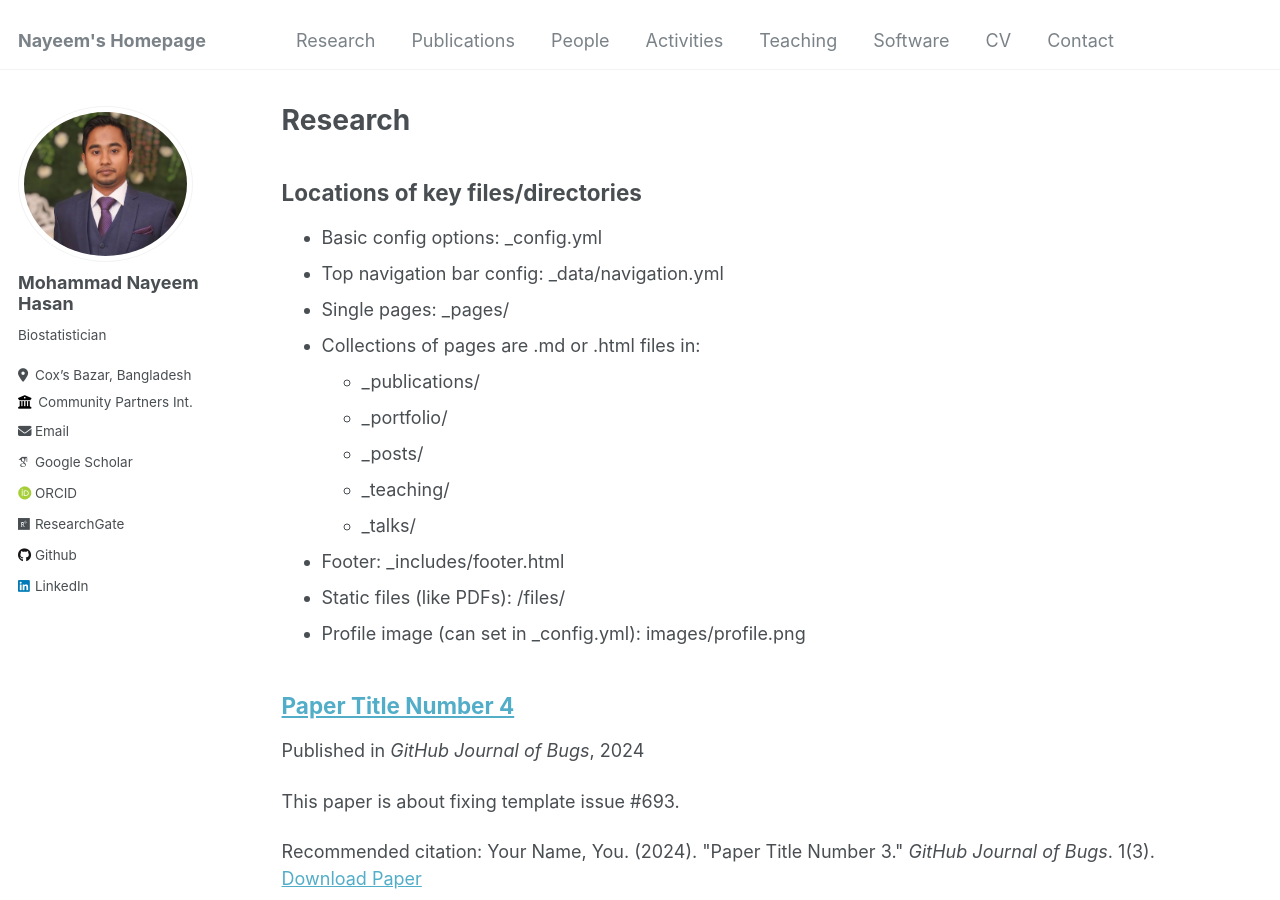
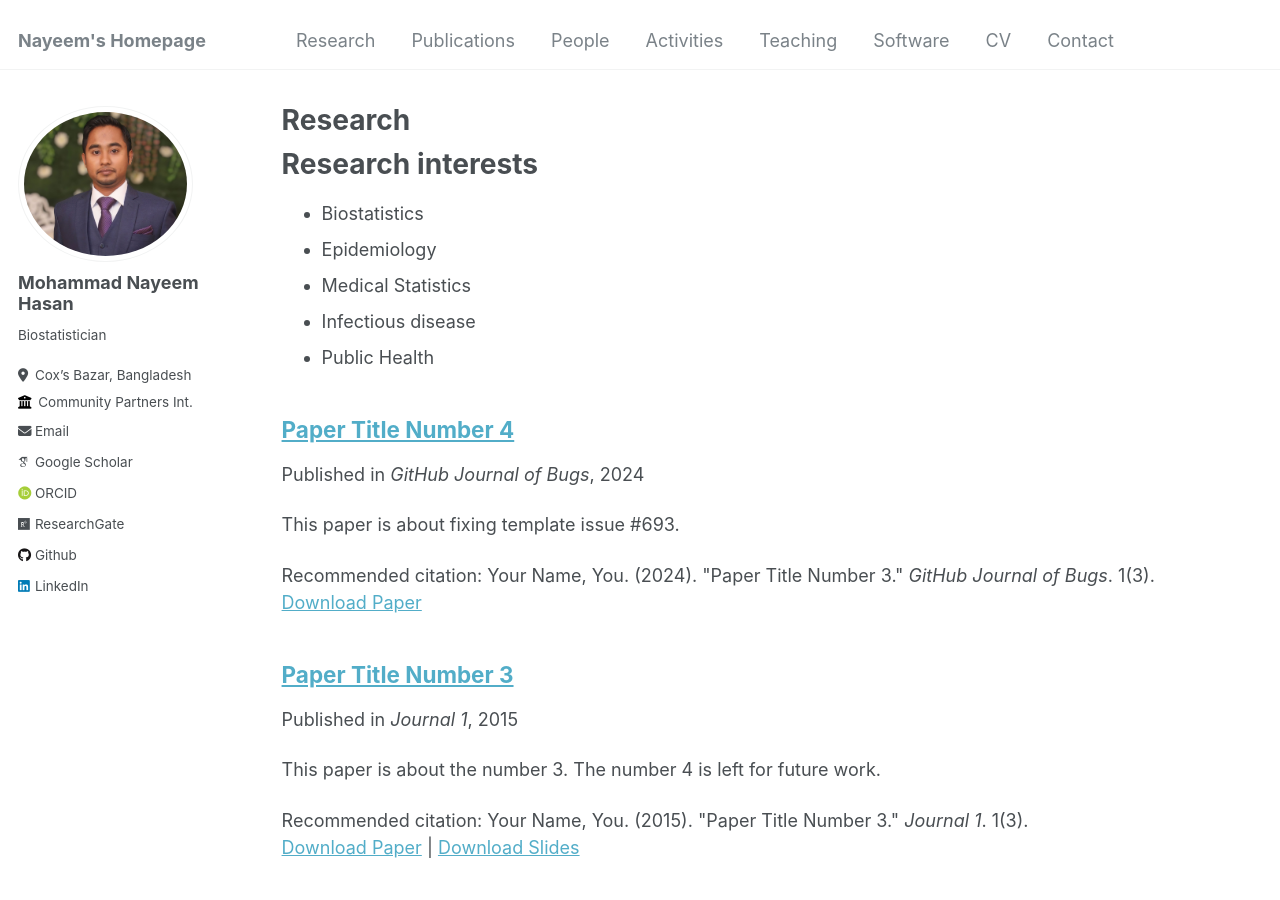
Before and after one commit to nayeemlab/nayeemlab.github.io, a Jekyll site: the page built from _pages/research.md, in a window 1280 px wide and 900 px high. Built offline with Jekyll 4.4.1, drawn with Linux system fonts in a browser that asks for light colours; some web fonts are replaced.

Commit message:
Update research.md

```diff
--- a/_pages/research.md
+++ b/_pages/research.md
@@ -5,20 +5,13 @@ permalink: /research/
 author_profile: true
 ---
 
-## Locations of key files/directories
+# Research interests
 
-* Basic config options: _config.yml
-* Top navigation bar config: _data/navigation.yml
-* Single pages: _pages/
-* Collections of pages are .md or .html files in:
-  * _publications/
-  * _portfolio/
-  * _posts/
-  * _teaching/
-  * _talks/
-* Footer: _includes/footer.html
-* Static files (like PDFs): /files/
-* Profile image (can set in _config.yml): images/profile.png
+* Biostatistics
+* Epidemiology
+* Medical Statistics
+* Infectious disease
+* Public Health
 
 {% include base_path %}
 
```
